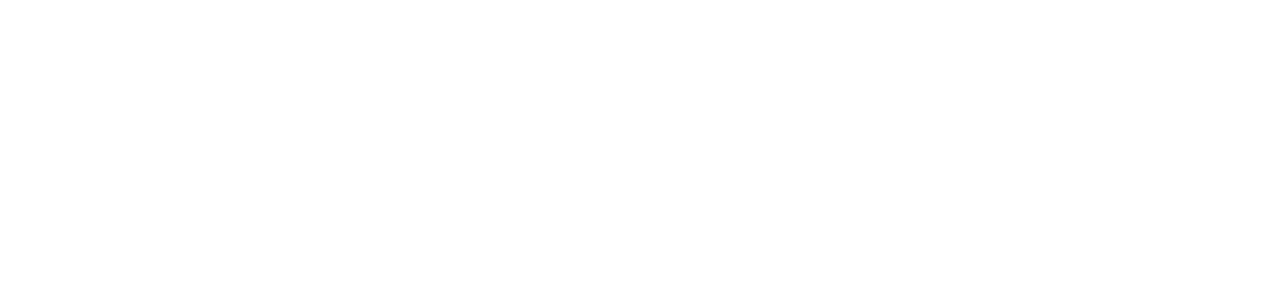
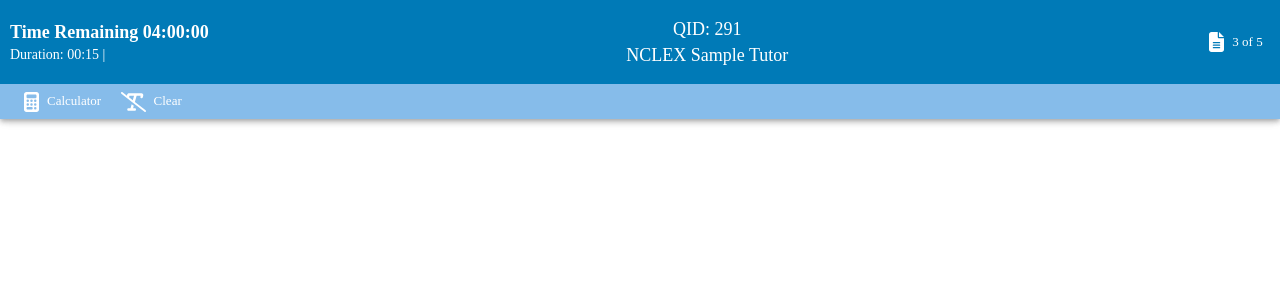
Before and after one commit to JMSevilla/nclexpower, a Next.js app: page / in a window 1280 px wide. Shown: the top 300 px of the page. Built offline with nearby package versions, Linux system fonts and the light colour scheme.

Commit message:
@feature/7/header

```diff
--- /dev/null
+++ b/src/components/Header/Header.tsx
@@ -0,0 +1,74 @@
+import {
+  AppBar,
+  Toolbar,
+  Box,
+  Tooltip,
+  Typography,
+  Button,
+} from "@mui/material";
+import { FontAwesomeIcon } from "@fortawesome/react-fontawesome";
+import {
+  faCalculator,
+  faFileLines,
+  faTextSlash,
+} from "@fortawesome/free-solid-svg-icons";
+
+interface Props {
+  endTime?: Date;
+  duration?: number;
+  title?: string;
+  rangeOfQuestionaires?: Array<{}>;
+  icon?: any;
+}
+
+const buttonStyle = {
+  backgroundColor: "transparent",
+  color: "white",
+  fontSize: "small",
+};
+
+export const Header: React.FC<Props> = ({}) => {
+  return (
+    <AppBar>
+      <div style={{ padding: 10, backgroundColor: "#007AB7" }}>
+        <Toolbar
+          disableGutters
+          sx={{ display: "flex", justifyContent: "space-between" }}
+        >
+          <Box>
+            <Typography fontWeight="bold">Time Remaining 04:00:00</Typography>
+            <Typography fontSize={14}>Duration: 00:15 |</Typography>
+          </Box>
+          <Box>
+            <Typography textAlign="center">QID: 291</Typography>
+            <Typography>NCLEX Sample Tutor</Typography>
+          </Box>
+          <Box flexGrow={0}>
+            <Tooltip title="3 of 5 pages">
+              <Button
+                sx={{ color: "white", fontSize: "small" }}
+                startIcon={<FontAwesomeIcon icon={faFileLines} />}
+              >
+                3 of 5
+              </Button>
+            </Tooltip>
+          </Box>
+        </Toolbar>
+      </div>
+      <Box display={"flex"} height={35} pl={7} gap={5} bgcolor={"#86BCEA"}>
+        <Button
+          sx={buttonStyle}
+          startIcon={<FontAwesomeIcon icon={faCalculator} fontSize={"small"} />}
+        >
+          Calculator
+        </Button>
+        <Button
+          sx={buttonStyle}
+          startIcon={<FontAwesomeIcon icon={faTextSlash} fontSize={"small"} />}
+        >
+          Clear
+        </Button>
+      </Box>
+    </AppBar>
+  );
+};
--- a/src/pages/index.tsx
+++ b/src/pages/index.tsx
@@ -1,5 +1,6 @@
+import { Header } from "@/components/Header/Header";
 import React from "react";
 
 export default function Home() {
-  return <></>;
+  return <Header />;
 }
```
